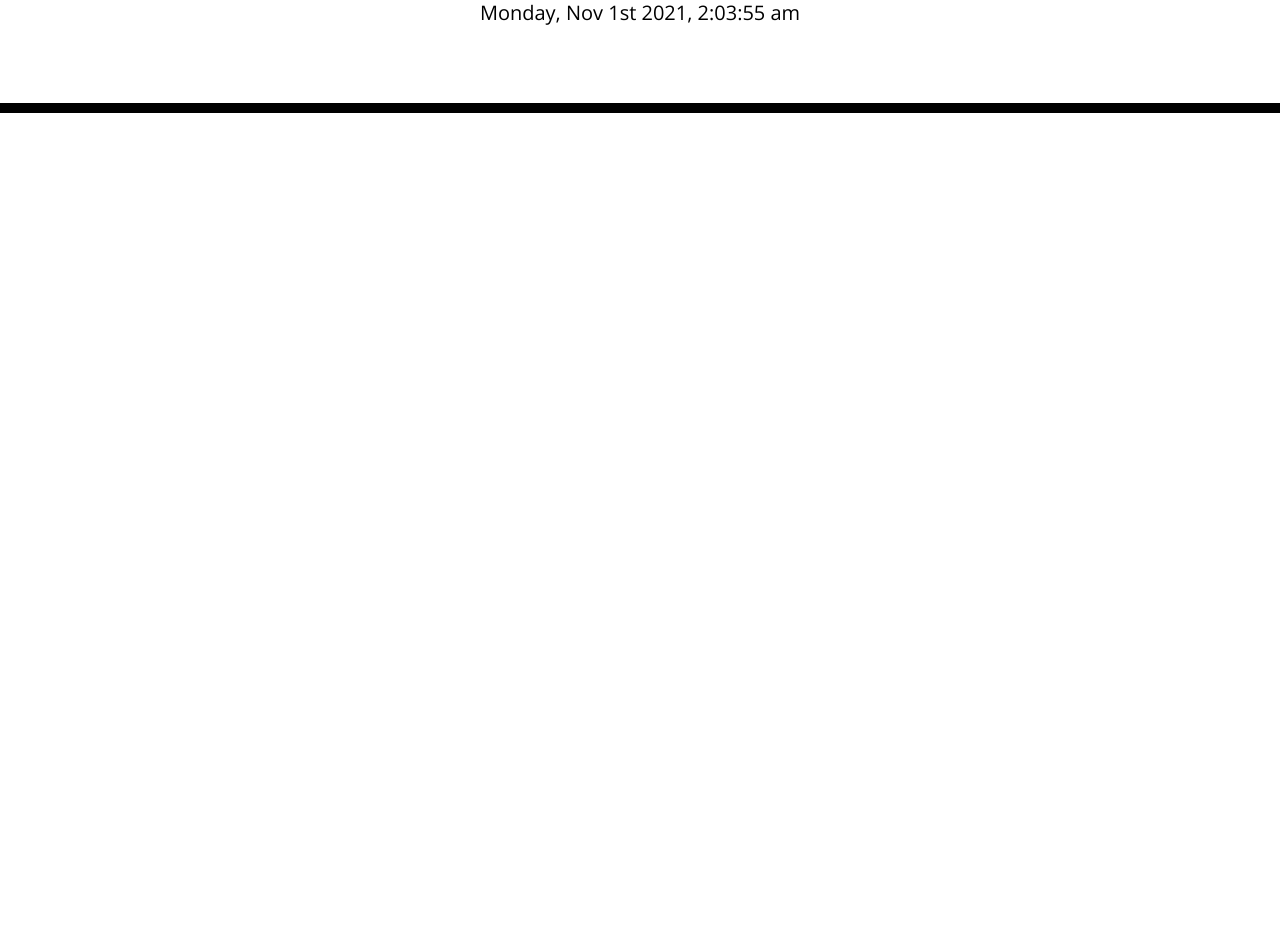
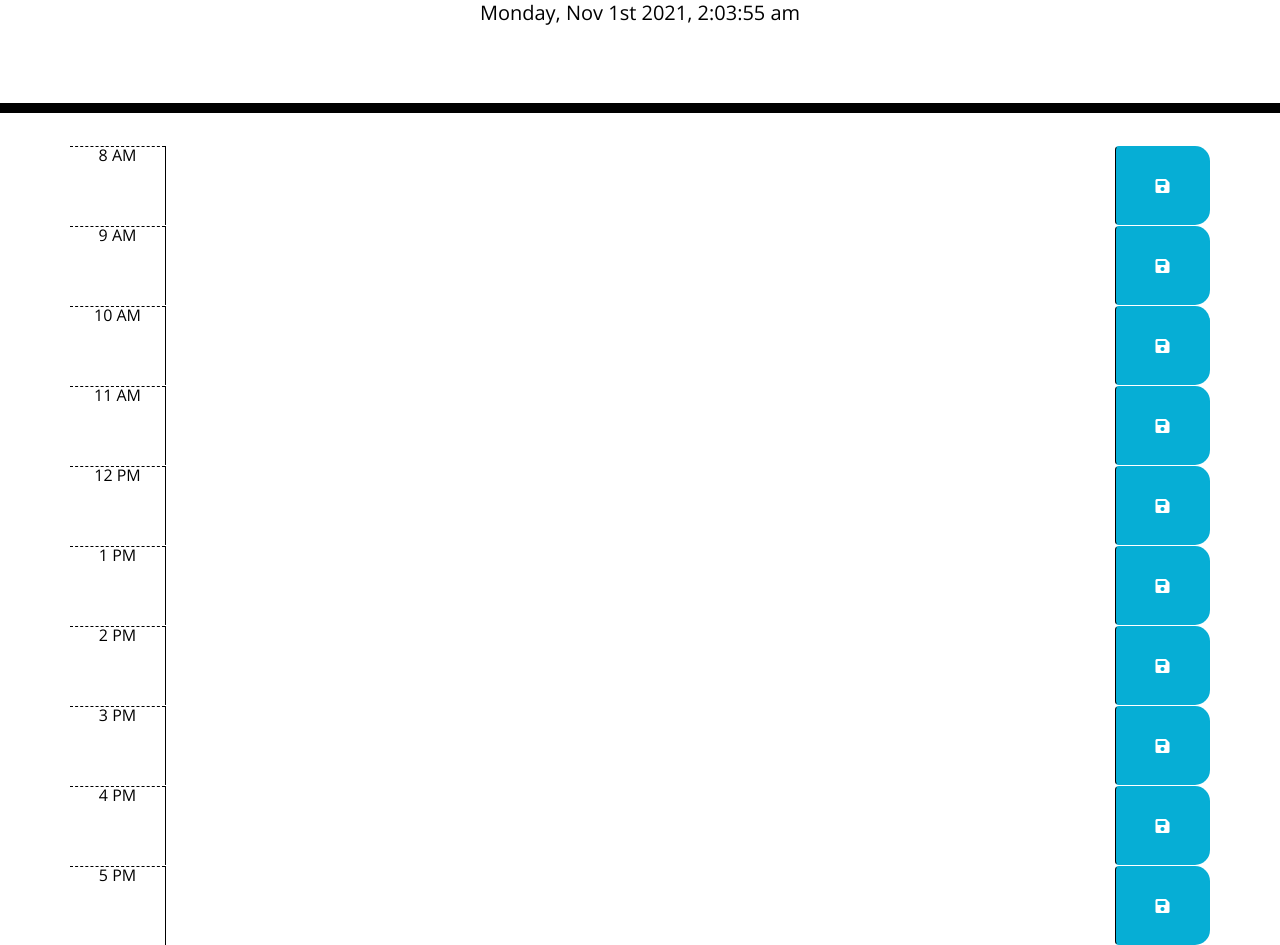
Before and after one commit to Alex-Soucy/wd-sched, a plain HTML site: page index.html in a window 1280 px wide. Shown: the part 191-1136 px from the top of the page. Before the commit the page ends 800 px from the top, so only its background shows below. Drawn offline with nearby package versions, Linux system fonts and the light colour scheme; files that its build step writes are made by us from their sources.

Commit message:
added time blocks in index.html and save button functionality in script.js

```diff
--- a/assets/script.js
+++ b/assets/script.js
@@ -1,3 +1,16 @@
 // show current day, date, and time
 var todaysDate = moment().format('dddd, MMM do YYYY, h:mm:ss a');
 $("#currentDay").html(todaysDate);
+
+// add functionality for save button and save time and task to local storage
+$(document).ready(function () {
+    $(".saveBtn").on("click", function () {
+
+        var text = $(this).siblings(".description").val();
+        var time = $(this).parent().attr("id");
+
+        localStorage.setItem(time, text);
+    })
+
+
+})
--- a/assets/style.css
+++ b/assets/style.css
@@ -4,7 +4,7 @@ body {
   line-height: 1;
 }
 
-textarea{
+textarea {
   background: transparent;
   border: none;
   resize: none;
@@ -21,11 +21,11 @@ textarea{
   border-bottom: 10px solid black;
 }
 
-.description{
+.description {
   white-space: pre-wrap;
 }
 
-.time-block{
+.time-block {
   text-align: center;
   border-radius: 15px;
 }
--- a/index.html
+++ b/index.html
@@ -18,7 +18,7 @@
       href="https://fonts.googleapis.com/css?family=Open+Sans&display=swap"
       rel="stylesheet"
     />
-    <link rel="stylesheet" href="style.css" />
+    <link rel="stylesheet" href="assets/style.css" />
     <title>Work Day Scheduler</title>
   </head>
 
@@ -31,6 +31,66 @@
 
     <div class="container">
       <!-- Timeblocks go here -->
+
+      <div id="8am" class="row time-block">
+        <div class="col-md-1 hour">8 AM</div>
+        <textarea class="col-md-10 description"></textarea>
+        <button class="btn saveBtn col-md-1"><i class="fas fa-save"></i></button>
+      </div>
+
+      <div id="9am" class="row time-block">
+        <div class="col-md-1 hour">9 AM</div>
+        <textarea class="col-md-10 description"></textarea>
+        <button class="btn saveBtn col-md-1"><i class="fas fa-save"></i></button>
+      </div>
+
+      <div id="10am" class="row time-block">
+        <div class="col-md-1 hour">10 AM</div>
+        <textarea class="col-md-10 description"></textarea>
+        <button class="btn saveBtn col-md-1"><i class="fas fa-save"></i></button>
+      </div>
+
+      <div id="11am" class="row time-block">
+        <div class="col-md-1 hour">11 AM</div>
+        <textarea class="col-md-10 description"></textarea>
+        <button class="btn saveBtn col-md-1"><i class="fas fa-save"></i></button>
+      </div>
+
+      <div id="12pm" class="row time-block">
+        <div class="col-md-1 hour">12 PM</div>
+        <textarea class="col-md-10 description"></textarea>
+        <button class="btn saveBtn col-md-1"><i class="fas fa-save"></i></button>
+      </div>
+
+      <div id="1pm" class="row time-block">
+        <div class="col-md-1 hour">1 PM</div>
+        <textarea class="col-md-10 description"></textarea>
+        <button class="btn saveBtn col-md-1"><i class="fas fa-save"></i></button>
+      </div>
+
+      <div id="2pm" class="row time-block">
+        <div class="col-md-1 hour">2 PM</div>
+        <textarea class="col-md-10 description"></textarea>
+        <button class="btn saveBtn col-md-1"><i class="fas fa-save"></i></button>
+      </div>
+
+      <div id="3pm" class="row time-block">
+        <div class="col-md-1 hour">3 PM</div>
+        <textarea class="col-md-10 description"></textarea>
+        <button class="btn saveBtn col-md-1"><i class="fas fa-save"></i></button>
+      </div>
+
+      <div id="4pm" class="row time-block">
+        <div class="col-md-1 hour">4 PM</div>
+        <textarea class="col-md-10 description"></textarea>
+        <button class="btn saveBtn col-md-1"><i class="fas fa-save"></i></button>
+      </div>
+
+      <div id="5pm" class="row time-block">
+        <div class="col-md-1 hour">5 PM</div>
+        <textarea class="col-md-10 description"></textarea>
+        <button class="btn saveBtn col-md-1"><i class="fas fa-save"></i></button>
+      </div>
     </div>
 
     <script src="https://code.jquery.com/jquery-3.4.1.min.js"></script>
```
